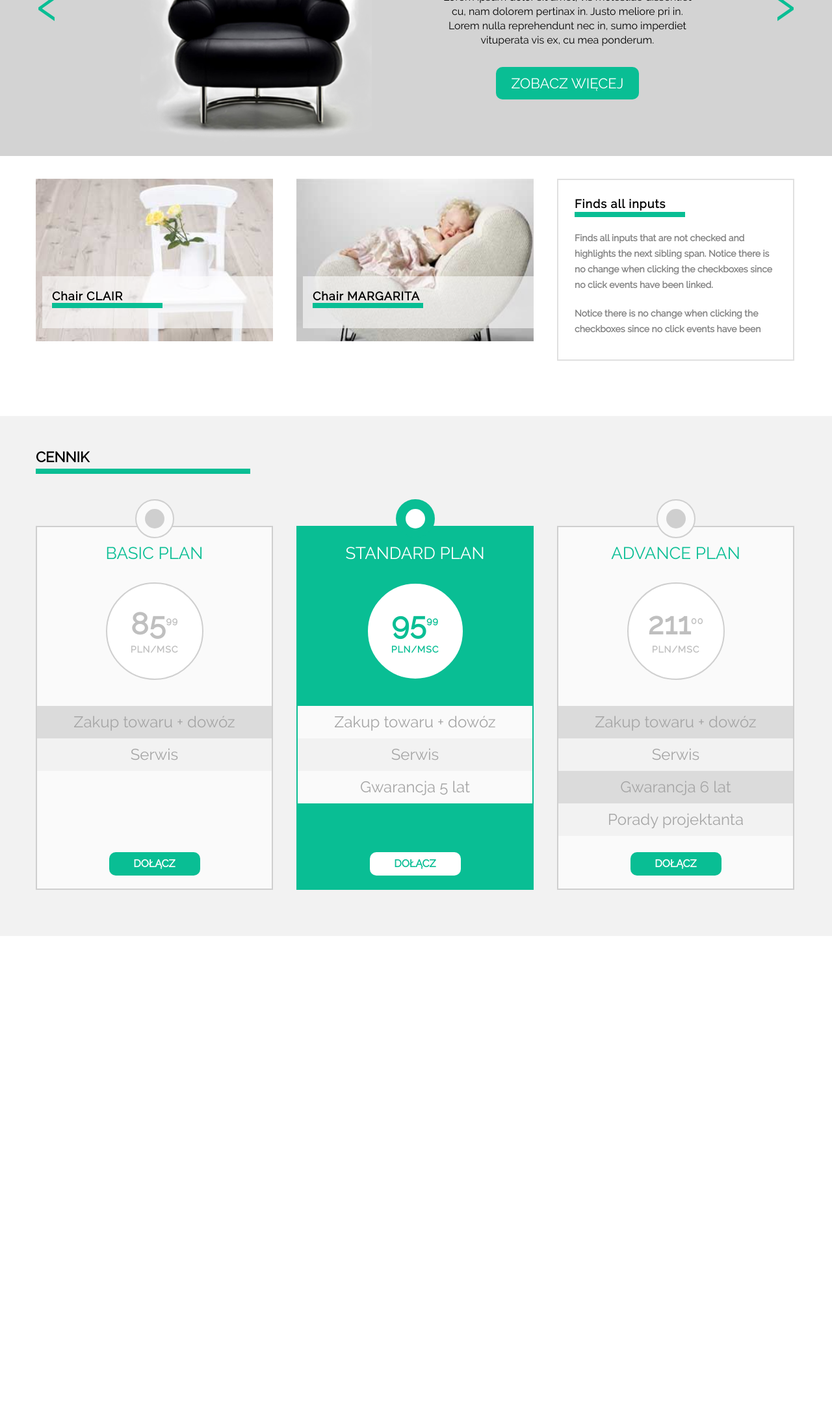
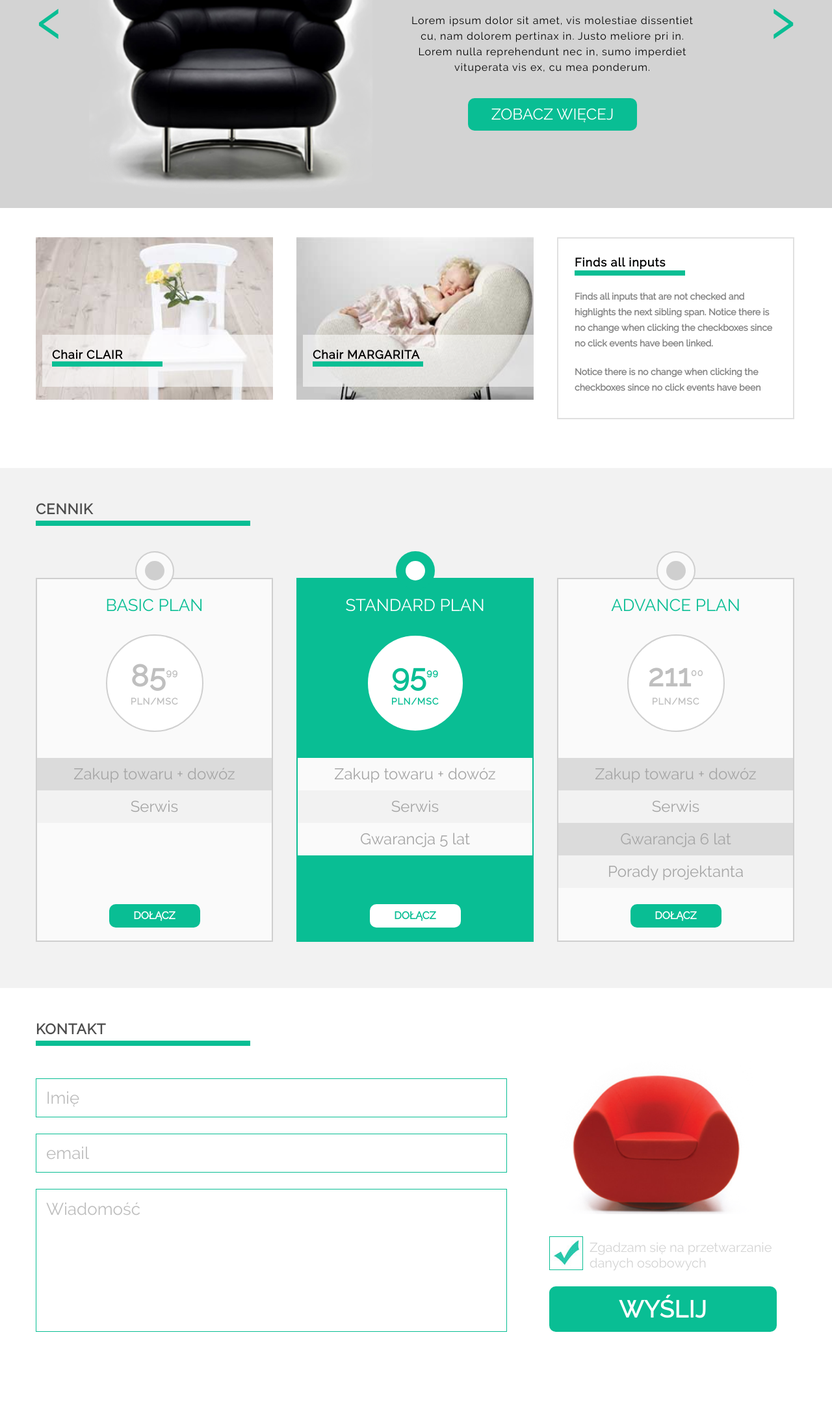
Before and after one commit to anna-olchowik-coderslab/Coders_Lab_first_workshop, a plain HTML site: page index.html in a window 1280 px wide. Shown: the part 300-2480 px from the top of the page at 65% size. Before the commit the page ends 2250 px from the top, so only its background shows below. Drawn offline with Linux system fonts and the light colour scheme.

Commit message:
zrobione w czwartek 9.02.2017

```diff
--- a/css/style.css
+++ b/css/style.css
@@ -97,6 +97,9 @@ header {
   float: left;
   width: 200px;
 }
+.main-menu {
+  float: right;
+}
 .logo, .main-menu {
   color: white;
   text-transform: uppercase;
@@ -143,12 +146,12 @@ header {
 }
 #carrousel {
   background-color: lightgrey; /*add gradient here*/
-  height: 500px;
+  height: 580px;
 }
 .arrow { /*wrzucić ładniejsze strzałki*/
   width: 60px;
-  margin-top: 90px;
-  font-size: 100px;
+  margin-top: 100px;
+  font-size: 120px;
   font-weight: 300;
   color: #09be94;
 }
@@ -159,43 +162,50 @@ header {
   float: right;
   text-align: right;
 }
-.black-chair {
-  width: auto;
-  height: 400px;
+.black-chair { /*dalej powód dla którego w końcu ustawiłam go jako tło --> ten obrazek ma za dużo tła po bokach - czy muszę go wycinać, żeby się wszystko pomieściło tak jak w layoucie? Jest cały czas za mały, ale na stronie zajmuje za dużo miejsca (strzałka po lewej i tekst po prawej muszą być bliżej). To tło jest przezroczyste - czy mam go wrzucić w jakiejś innej warstwie? Ale jak? jako pseudoelement?*/
+  width: 480px;
+  height: 490px;
   margin-top: 0;
   float: left;
+  background-image: url("../images/black_chair.png");
+  background-repeat: no-repeat;
+  background-size: cover;
+  background-position: top center;
 }
 .main-text {
   float: left;
-  width: 400px;
-  margin-top: 60px;
+  width: 450px;
+  margin-top: 80px;
+  margin-left: 30px;
   text-align: center;
 }
 h1 {
   text-transform: uppercase;
-  font-size: 36px;
-  margin-bottom: 25px;
+  font-size: 40px;
+  margin-bottom: 36px;
 }
 h1 span {
   color: #09be94;
   font-family: 'Raleway Bold', Arial, sans-serif;
-  font-size: 38px;
+  font-size: 42px;
 }
 .info-text {
   font-size: 16px;
-  line-height: 22px;
-  margin-bottom: 30px;
+  line-height: 24px;
+  margin-bottom: 35px;
+  letter-spacing: 1px;
 }
 .button {
   border-radius: 10px;
   background-color: #09be94;
   text-transform: uppercase;
   color: white;
+  text-align: center;
 }
 .see-more-button {
-  width: 220px;
+  width: 260px;
   height: 50px;
-  font-size: 22px;
+  font-size: 24px;
   line-height: 50px;
   margin: 0 auto;
 }
@@ -272,12 +282,14 @@ hr {
   background-color: #f2f2f2;
   height: 800px;
 }
-#price-list h2 {
+#price-list h2,  #contact h2 {
   text-transform: uppercase;
   font-size: 22px;
   padding: 50px 0 5px 0;
+  color: #4d4d4d;
+  letter-spacing: 1px;
 }
-#price-list h2 + hr {
+#price-list h2 + hr, #contact h2 + hr {
   border: 4px solid #09be94;
   width: 330px;
 }
@@ -381,7 +393,6 @@ table tr:nth-child(even){
   height: 36px;
   width: 140px;
   font-size: 16px;
-  text-align: center;
   line-height: 36px;
   position: absolute;
   bottom: 20px;
@@ -420,7 +431,102 @@ table tr:nth-child(even){
   background-color: white; /*inny kolor*/
 }
 #contact {
-  height: 450px;
+  height: 600px;
+}
+.contact-left {
+  width: 750px;
+  float: left;
+}
+.input {
+  width: 725px;
+  border: 1px solid #09be94; /*zrobić jaśniejszą ramkę*/
+}
+.input-text {
+  height: 60px;
+  font-size: 26px;
+  font-family: 'Raleway Regular', Arial, sans-serif;
+  /*jak mam sformatować tekst wpisywany, nie formatując jednocześnie placeholdera????
+  chodzi mi o padding*/
+}
+#name {
+  margin-top: 50px;
+}
+#email {
+  margin-top: 25px;
+  margin-bottom: 25px;
+}
+.input-textarea {
+  height: 220px;
+  resize: none;
+  font-size: 26px;
+  font-family: 'Raleway Regular', Arial, sans-serif;
+  /*wygląda na to, że ustawienie line-height w placeholderze ustawiło mi line-height też podczas wpisywania tekstu :(*/
+}
+
+/*code to style placeholders from http://stackoverflow.com/questions/2610497/change-an-html5-inputs-placeholder-color-with-css*/
+::-webkit-input-placeholder { /* WebKit, Blink, Edge */
+  font-size: 26px;
+  padding-left: 15px;
+  line-height: 60px;
+  font-family: 'Raleway Regular', Arial, sans-serif;
+  color: #bdbdbd;
+}
+:-moz-placeholder { /* Mozilla Firefox 4 to 18 */
+  font-size: 26px;
+  padding-left: 15px;
+  line-height: 60px;
+  font-family: 'Raleway Regular', Arial, sans-serif;
+  color: #bdbdbd;
+  opacity:  1;
+}
+::-moz-placeholder { /* Mozilla Firefox 19+ */
+  font-size: 26px;
+  padding-left: 15px;
+  line-height: 60px;
+  font-family: 'Raleway Regular', Arial, sans-serif;
+  color: #bdbdbd;
+  opacity:  1;
+}
+:-ms-input-placeholder { /* Internet Explorer 10-11 */
+  font-size: 26px;
+  padding-left: 15px;
+  line-height: 60px;
+  font-family: 'Raleway Regular', Arial, sans-serif;
+  color: #bdbdbd;
+}
+.contact-right {
+  width: 380px;
+  float: right;
+}
+.red-chair {
+  width: 300px;
+  margin: 20px 0 30px 15px;
+}
+.data-accept {
+  margin-bottom: 24px;
+}
+.data-accept p {
+  float: left;
+  width: 300px;
+  color: lightgrey;
+  font-size: 20px;
+  margin-top: 5px;
+  margin-left: 10px;
+}
+.form-ok {
+  float: left;
+  border: 1px solid #09be94; /*jak to się stanie inputem to border będzie tu niepotrzebny*/
+  padding: 5px 1px 5px 1px;
+}
+/*jak zresetować defaultowe ostylowanie formularzy? jak zmienię to na i<input type="submit"> to się włącza shadow itp, a będę musiała to zrobić!*/
+.button-send {
+  width: 350px;
+  height: 70px; /*czemu nie działa wysokość?*/
+  font-size: 22px;
+  line-height: 70px;
+  font-size: 36px;
+  font-weight: 900;
+  letter-spacing: 1px;
 }
 footer {
   height: 60px;
--- a/index.html
+++ b/index.html
@@ -13,8 +13,8 @@
         <p class="logo">
           Sit <span>on</span> chair
         </p>
-        <nav>
-            <ul class="main-menu">
+        <nav> <!--dlaczego jak dodam tu clearfix to wszystko się psuje?? przecież powinien być! bo main-menu ma ustawiony float-->
+            <ul class="main-menu clearfix">
               <li>
                 Kontakt
               </li>
@@ -47,7 +47,8 @@
       <p class="arrow left-arrow">
         &lsaquo;
       </p>
-      <img src="images/black_chair.png" class="black-chair">
+      <div class="black-chair">
+      </div>
       <div class="main-text">
       <h1>Sit <span>on</span> our <span>chair</span></h1>
       <p class="info-text">
@@ -182,7 +183,33 @@
     </div>
   </section>
   <section id="contact">
-    <div class="container">
+    <div class="container clearfix">
+      <h2>Kontakt</h2>
+      <hr>
+      <div class="contact contact-left">
+        <form>
+          <input type="text" name="name-surname" id="name" placeholder="Imię" class="input input-text"><br>
+          <input type="text" name="email" id="email" placeholder="email" class="input input-text"><br>
+          <textarea name="message" id="message" placeholder="Wiadomość" class="input input-textarea"></textarea>
+        </form>
+      </div>
+      <div class="contact contact-right">
+        <img src="images/red_chair.png" class="red-chair">
+        <div class="data-accept clearfix">
+          <!-- <input type="checkbox" value="data-accept" class="input checkbox"> -->
+          <!-- będzie trzeba zrobić z tego input pewnie ale jak wtedy wrzucić ten obrazek?
+          jako tło nie działa -->
+            <img src="images/form_ok.jpg" class="form-ok">
+          <!-- </input> -->
+          <p>Zgadzam się na przetwarzanie danych osobowych
+          </p>
+        </div>
+        <div class="button button-send">
+          <!-- można nadać mu atrybut form, wtedy nie musi być wewnątrz tagu form
+          oczywiście trzeba zmienić go na input type="submit" -->
+          Wyślij
+        </div>
+      </div>
     </div>
   </section>
   <section>
```
Also changed, not shown: images/black_chair_crop.png (added), images/black_chair_crop2.png (added).
